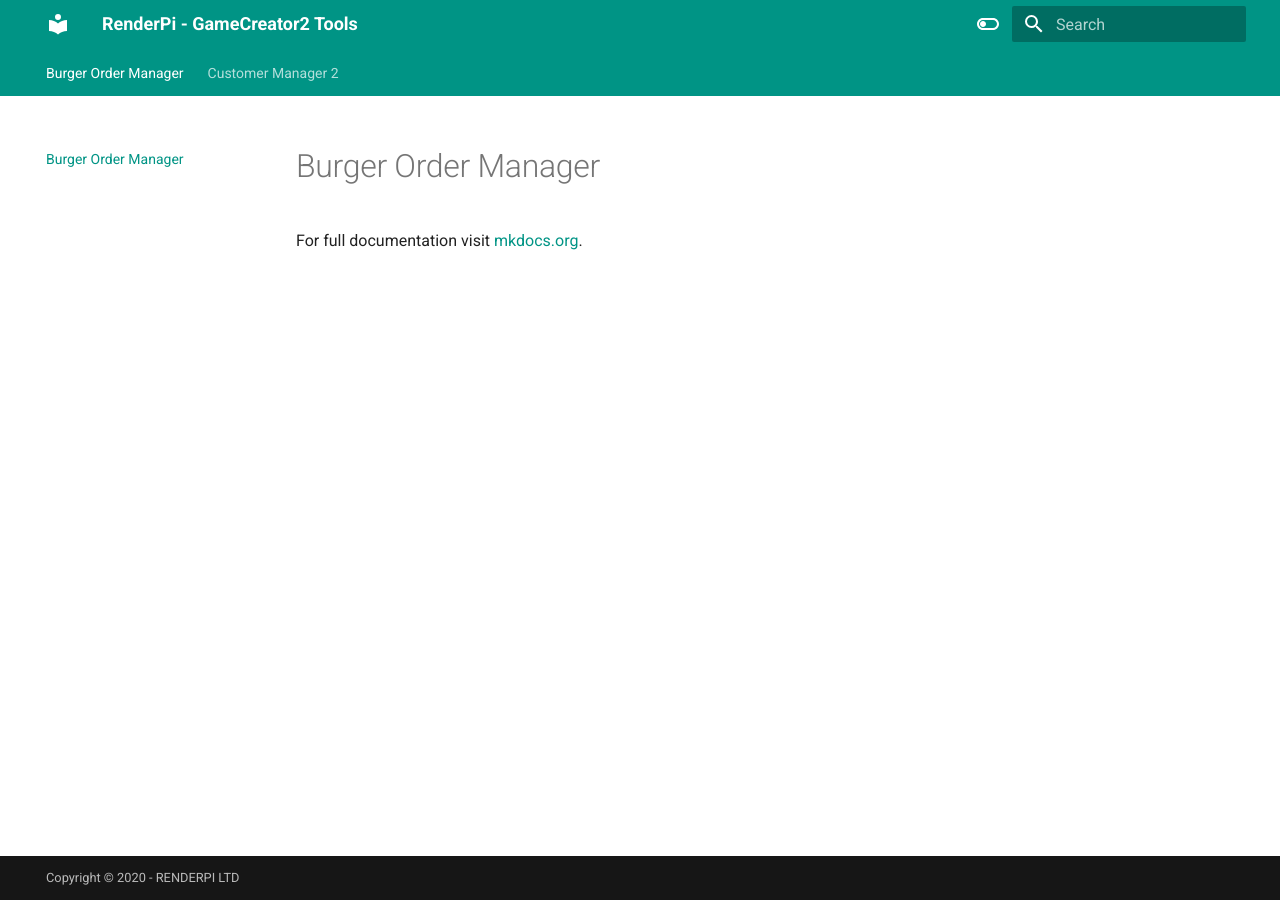
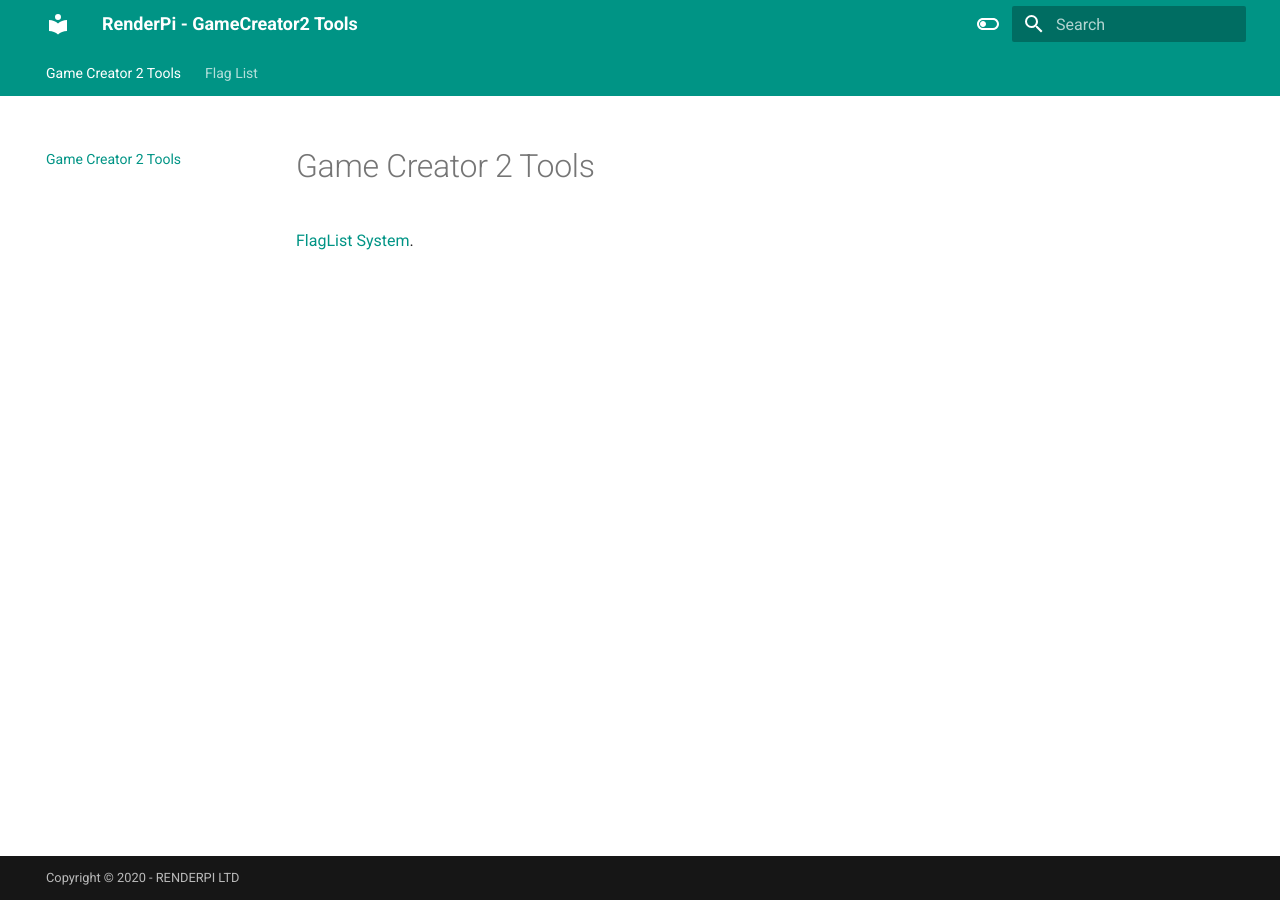
Before and after one commit to renderpigame/renderpi-gc2-tools-mkdocs, an MkDocs documentation site: the page built from docs/index.md, in a window 1280 px wide. Built offline with MkDocs 1.6.1 and Material for MkDocs 9.7.7, drawn with Linux system fonts in a browser that asks for light colours.

Commit message:
add flag list page

```diff
--- /dev/null
+++ b/docs/flaglist.md
@@ -0,0 +1,3 @@
+# Flag List
+
+Docs
--- a/docs/index.md
+++ b/docs/index.md
@@ -1,3 +1,3 @@
-# Burger Order Manager
+# Game Creator 2 Tools
 
-For full documentation visit [mkdocs.org](https://www.mkdocs.org).
+[FlagList System](/flaglist).
```
Also changed, not shown: docs/customer.md (deleted, +0 -3 lines).
